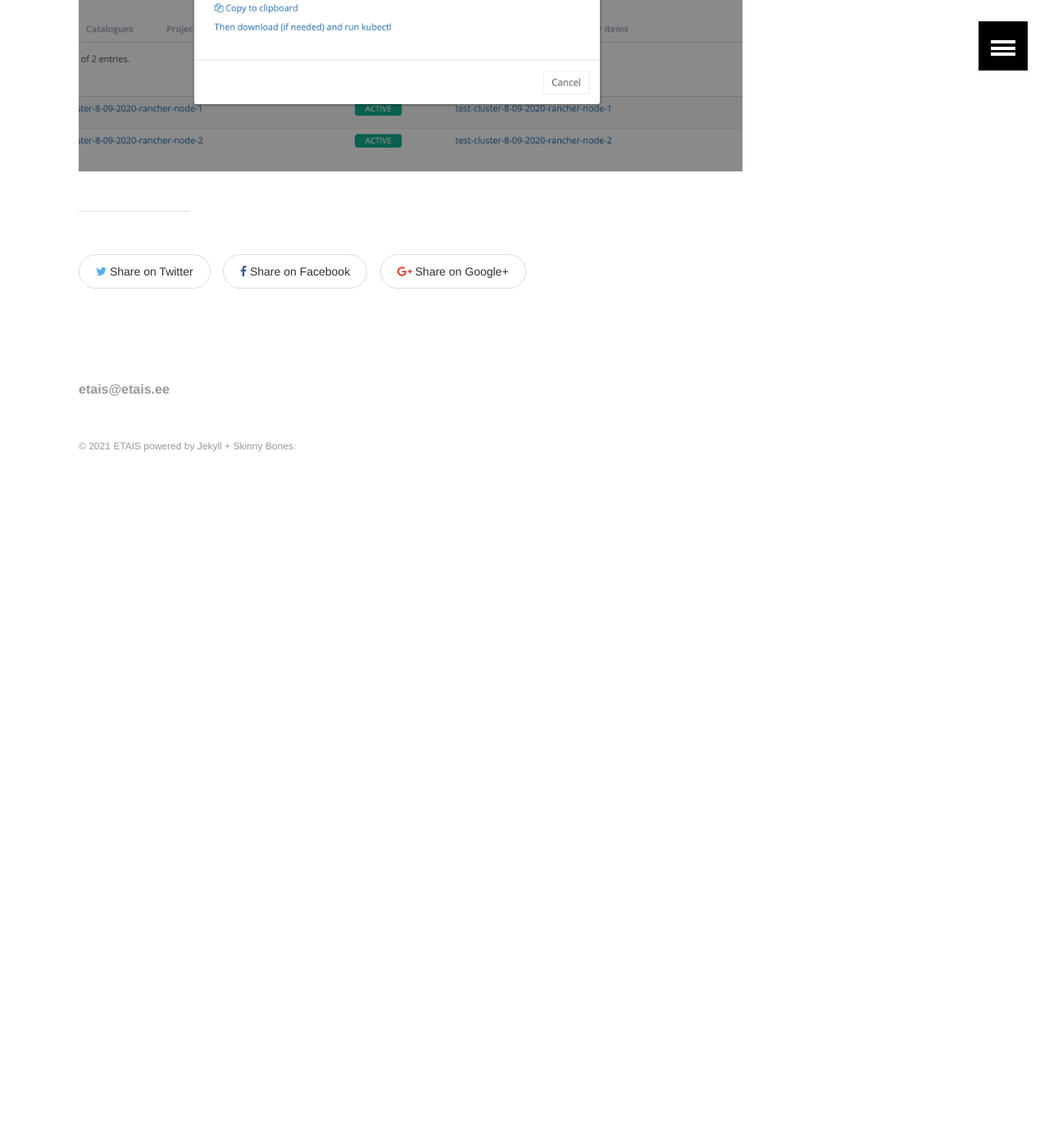
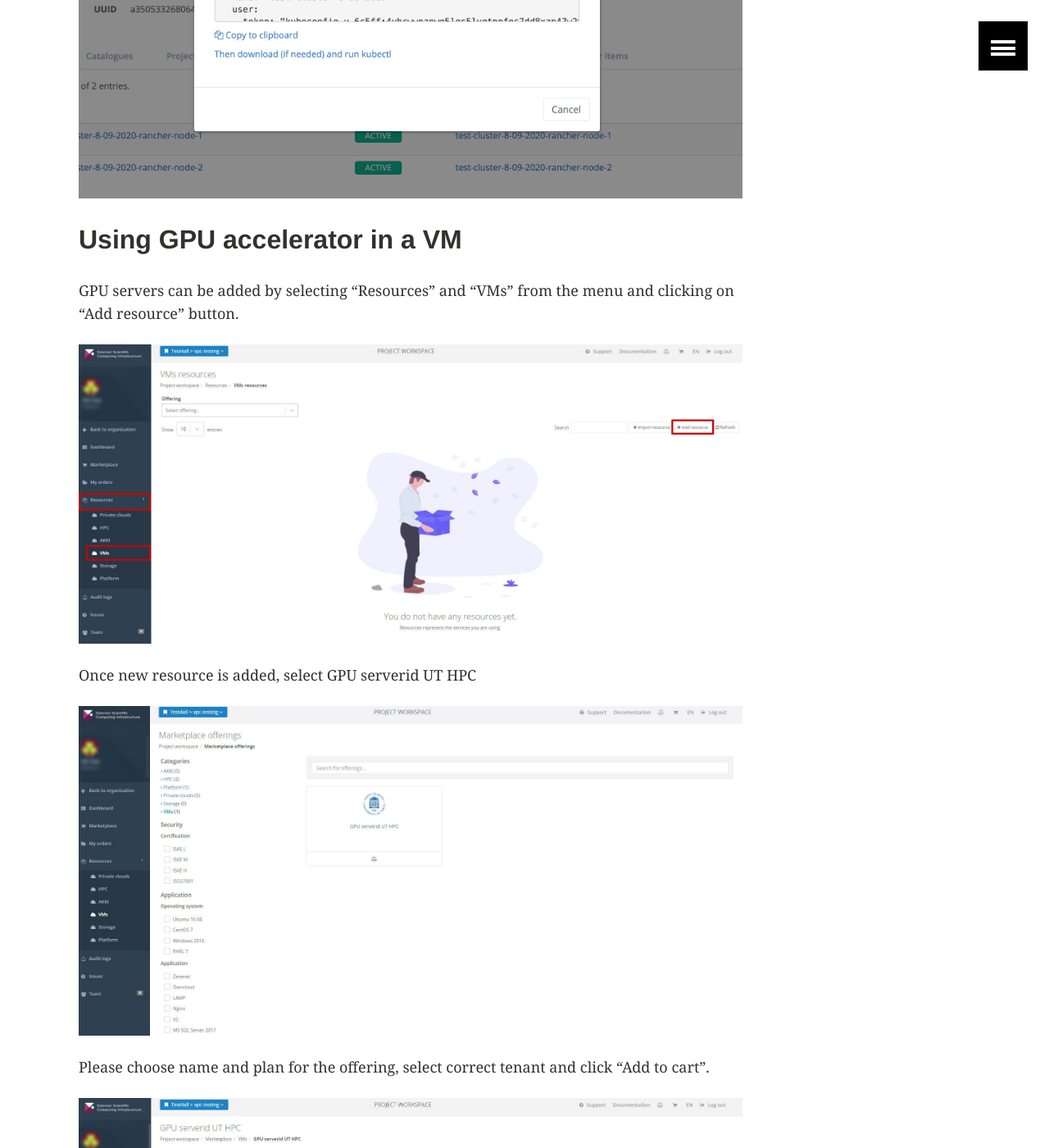
Before and after one commit to etais-ee/etais-web, a Jekyll site: the page built from using/self_service.md, in a window 1280 px wide and 1400 px high, scrolled down 31058 px. Shown: the whole window at 82% size. Built offline with Jekyll 4.4.1, drawn with Linux system fonts in a browser that asks for light colours; before the commit the page ends 31688 px from its top, so only the background shows below that; some of the changed text lies outside the part shown.

Commit message:
GPU order section added.

```diff
--- a/using/self_service.md
+++ b/using/self_service.md
@@ -377,3 +377,23 @@ Once the cluster is active, you can also download kubeconfig file to access and
 Please use Actions -> Generate Kubeconfig file for that.
 
 ![Kubeconfig](../images/k8s/k8s-detail-6.png)
+
+## Using GPU accelerator in a VM
+
+GPU servers can be added by selecting  “Resources” and “VMs” from the menu and clicking on “Add resource” button.
+
+![Add-resource](../images/add_resource.JPG)
+
+Once new resource is added, select GPU serverid UT HPC
+
+![Add-GPU](../images/add_gpu.JPG)
+
+Please choose name and plan for the offering, select correct tenant and click "Add to cart".
+
+![GPU-description](../images/gpu_description.JPG)
+
+Please review the request and if everything is correct, click "Purchase".
+
+![GPU-review](../images/GPU_review.JPG)
+
+Now your request will be processed and you should receive notification about the acceptance soon.
```
Also changed, not shown: images/GPU_review.JPG (added), images/add_gpu.JPG (added), images/add_resource.JPG (added), images/gpu_description.JPG (added).
